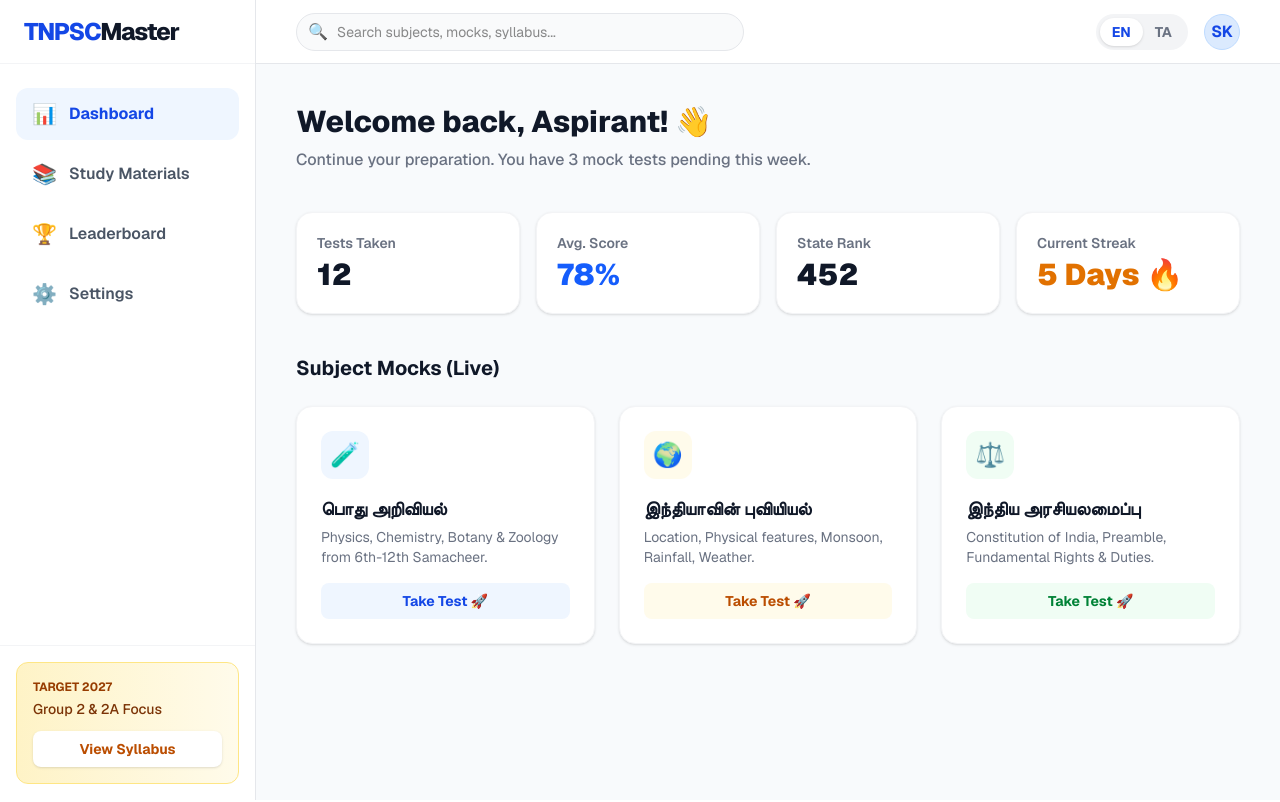
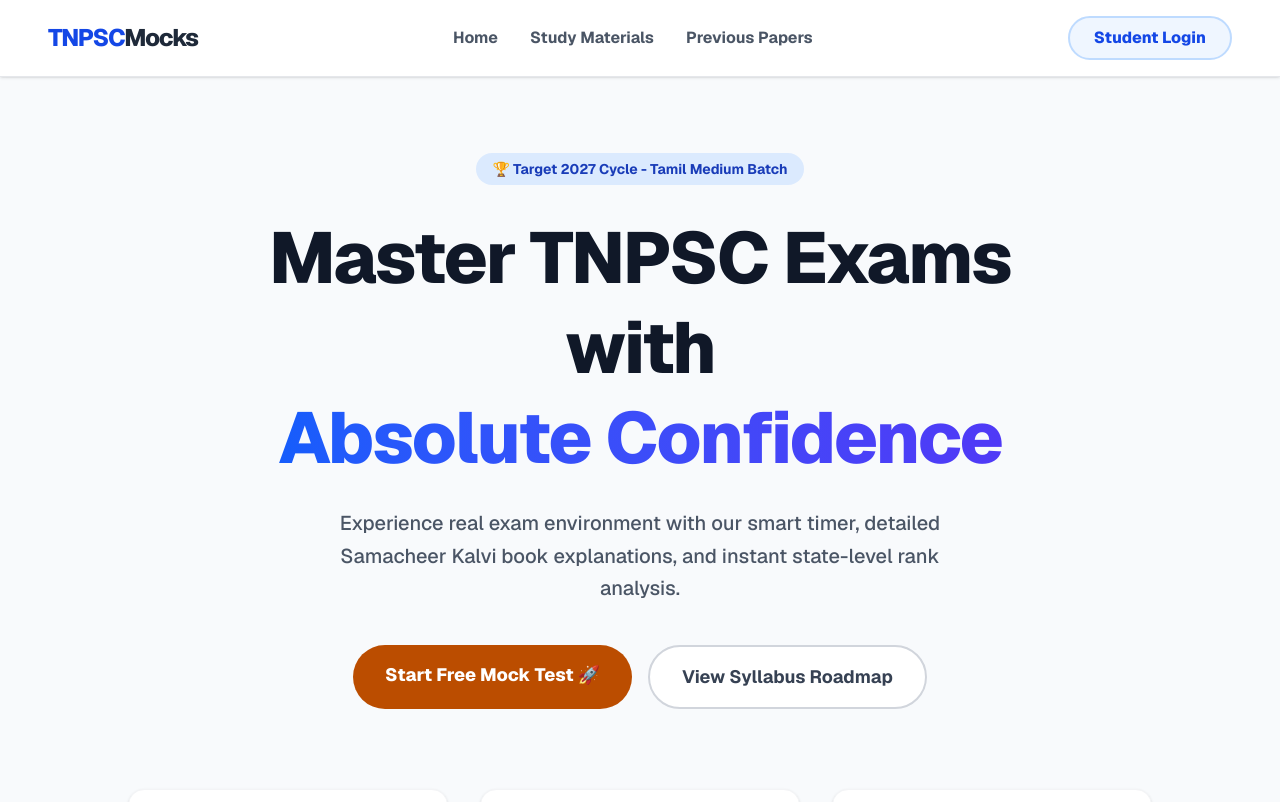
Before and after one commit to ragavan-ias/tnpsc-mock-test, a Next.js app: page / in a window 1280 px wide. Shown: the top 802 px of the page. Built offline with nearby package versions, Linux system fonts and the light colour scheme.

Commit message:
discard changes

```diff
--- a/app/page.tsx
+++ b/app/page.tsx
@@ -1,138 +1,86 @@
 import Link from 'next/link';
 
-export default function PremiumDashboard() {
+export default function LandingPage() {
   return (
-    <div className="flex h-screen bg-slate-50 font-sans">
+    <div className="min-h-screen bg-slate-50 flex flex-col font-sans">
 
-      {/* Sidebar - Desktop */}
-      <aside className="w-64 bg-white border-r border-gray-200 flex-col hidden md:flex">
-        <div className="h-16 flex items-center px-6 border-b border-gray-100">
-          <h1 className="text-2xl font-extrabold text-blue-700 tracking-tighter">TNPSC<span className="text-gray-900">Master</span></h1>
-        </div>
-        <nav className="flex-1 px-4 py-6 space-y-2">
-          <a href="#" className="flex items-center gap-3 px-4 py-3 bg-blue-50 text-blue-700 rounded-xl font-bold">
-            <span className="text-xl">📊</span> Dashboard
-          </a>
-          <a href="#" className="flex items-center gap-3 px-4 py-3 text-gray-600 hover:bg-gray-50 rounded-xl font-semibold transition-all">
-            <span className="text-xl">📚</span> Study Materials
-          </a>
-          <a href="#" className="flex items-center gap-3 px-4 py-3 text-gray-600 hover:bg-gray-50 rounded-xl font-semibold transition-all">
-            <span className="text-xl">🏆</span> Leaderboard
-          </a>
-          <a href="#" className="flex items-center gap-3 px-4 py-3 text-gray-600 hover:bg-gray-50 rounded-xl font-semibold transition-all">
-            <span className="text-xl">⚙️</span> Settings
-          </a>
-        </nav>
-        <div className="p-4 border-t border-gray-100">
-          <div className="bg-gradient-to-r from-amber-100 to-amber-50 p-4 rounded-xl border border-amber-200">
-            <p className="text-xs font-bold text-amber-800 uppercase mb-1">Target 2027</p>
-            <p className="text-sm text-amber-900 font-medium mb-3">Group 2 & 2A Focus</p>
-            <button className="w-full bg-white text-amber-700 text-sm font-bold py-2 rounded-lg shadow-sm">View Syllabus</button>
-          </div>
-        </div>
-      </aside>
-
-      {/* Main Content Area */}
-      <div className="flex-1 flex flex-col overflow-hidden">
-
-        {/* Top Navbar */}
-        <header className="h-16 bg-white border-b border-gray-200 flex items-center justify-between px-6 md:px-10 z-10">
-          <div className="flex items-center w-full max-w-md">
-            <div className="relative w-full">
-              <span className="absolute inset-y-0 left-0 flex items-center pl-3 text-gray-400">🔍</span>
-              <input
-                type="text"
-                placeholder="Search subjects, mocks, syllabus..."
-                className="w-full pl-10 pr-4 py-2 border border-gray-200 rounded-full text-sm focus:outline-none focus:border-blue-500 focus:ring-1 focus:ring-blue-500 bg-gray-50"
-              />
-            </div>
-          </div>
-          <div className="flex items-center gap-4">
-            <div className="hidden sm:flex bg-gray-100 p-1 rounded-full">
-              <button className="px-3 py-1 bg-white shadow-sm rounded-full text-sm font-bold text-blue-700">EN</button>
-              <button className="px-3 py-1 text-gray-500 text-sm font-bold">TA</button>
-            </div>
-            <div className="h-9 w-9 rounded-full bg-blue-100 flex items-center justify-center border border-blue-200 cursor-pointer">
-              <span className="text-blue-700 font-bold">SK</span>
-            </div>
-          </div>
-        </header>
-
-        {/* Dashboard Content */}
-        <main className="flex-1 overflow-y-auto p-6 md:p-10 bg-slate-50">
-          <div className="max-w-5xl mx-auto">
-
-            {/* Welcome Banner */}
-            <div className="mb-10">
-              <h2 className="text-3xl font-extrabold text-gray-900 mb-2">Welcome back, Aspirant! 👋</h2>
-              <p className="text-gray-500 font-medium">Continue your preparation. You have 3 mock tests pending this week.</p>
+      {/* Navigation Bar */}
+      <nav className="bg-white shadow-sm border-b border-gray-200 py-4 px-6 md:px-12 flex justify-between items-center sticky top-0 z-10">
+        <div className="text-2xl font-extrabold text-blue-700 tracking-tighter">
+          TNPSC<span className="text-gray-800">Mocks</span>
         </div>
 
-            {/* Stats Row */}
-            <div className="grid grid-cols-2 md:grid-cols-4 gap-4 mb-10">
-              <div className="bg-white p-5 rounded-2xl border border-gray-100 shadow-sm">
-                <p className="text-gray-500 text-sm font-semibold mb-1">Tests Taken</p>
-                <p className="text-3xl font-black text-gray-900">12</p>
-              </div>
-              <div className="bg-white p-5 rounded-2xl border border-gray-100 shadow-sm">
-                <p className="text-gray-500 text-sm font-semibold mb-1">Avg. Score</p>
-                <p className="text-3xl font-black text-blue-600">78%</p>
-              </div>
-              <div className="bg-white p-5 rounded-2xl border border-gray-100 shadow-sm">
-                <p className="text-gray-500 text-sm font-semibold mb-1">State Rank</p>
-                <p className="text-3xl font-black text-gray-900">452</p>
-              </div>
-              <div className="bg-white p-5 rounded-2xl border border-gray-100 shadow-sm">
-                <p className="text-gray-500 text-sm font-semibold mb-1">Current Streak</p>
-                <p className="text-3xl font-black text-amber-600">5 Days 🔥</p>
-              </div>
+        <div className="hidden md:flex space-x-8">
+          <a href="#" className="text-gray-600 hover:text-blue-600 font-bold transition-colors">Home</a>
+          <a href="#" className="text-gray-600 hover:text-blue-600 font-bold transition-colors">Study Materials</a>
+          <a href="#" className="text-gray-600 hover:text-blue-600 font-bold transition-colors">Previous Papers</a>
         </div>
 
-            <h3 className="text-xl font-bold text-gray-900 mb-6">Subject Mocks (Live)</h3>
+        <Link href="/test">
+          <button className="bg-blue-50 text-blue-700 border-2 border-blue-200 px-6 py-2 rounded-full font-extrabold hover:bg-blue-100 transition-all hidden md:block">
+            Student Login
+          </button>
+        </Link>
+      </nav>
 
-            {/* Subject Cards Grid (Linked to /test) */}
-            <div className="grid grid-cols-1 md:grid-cols-2 lg:grid-cols-3 gap-6">
+      {/* Hero Section */}
+      <main className="flex-grow flex flex-col items-center justify-center text-center px-6 py-20">
+        <div className="inline-block bg-blue-100 text-blue-800 px-4 py-1.5 rounded-full text-sm font-bold mb-6 animate-bounce">
+          🏆 Target 2027 Cycle - Tamil Medium Batch
+        </div>
 
-              {/* General Science Card */}
-              <Link href="/test" className="block group">
-                <div className="bg-white p-6 rounded-2xl shadow-sm border border-gray-100 transition-all duration-300 group-hover:shadow-md group-hover:border-blue-300 group-hover:-translate-y-1 h-full flex flex-col justify-between">
-                  <div>
-                    <div className="h-12 w-12 bg-blue-50 text-blue-600 rounded-xl flex items-center justify-center text-2xl mb-4 group-hover:scale-110 transition-transform">🧪</div>
-                    <h4 className="font-bold text-lg text-gray-900 mb-1">பொது அறிவியல்</h4>
-                    <p className="text-gray-500 text-sm mb-4">Physics, Chemistry, Botany & Zoology from 6th-12th Samacheer.</p>
+        <h1 className="text-5xl md:text-7xl font-extrabold text-gray-900 tracking-tight mb-6 leading-tight max-w-4xl">
+          Master TNPSC Exams with <br className="hidden md:block" />
+          <span className="text-blue-600 text-transparent bg-clip-text bg-gradient-to-r from-blue-600 to-indigo-600">
+            Absolute Confidence
+          </span>
+        </h1>
+
+        <p className="text-lg md:text-xl text-gray-600 mb-10 max-w-2xl font-medium leading-relaxed">
+          Experience real exam environment with our smart timer, detailed Samacheer Kalvi book explanations, and instant state-level rank analysis.
+        </p>
+
+        <div className="flex flex-col sm:flex-row gap-4">
+          <Link
+            href="/test"
+            className="bg-amber-700 text-white text-lg px-8 py-4 rounded-full font-extrabold hover:bg-amber-800 hover:shadow-[0_10px_20px_rgba(180,83,9,0.3)] hover:-translate-y-2 transition-all duration-300 w-full sm:w-auto inline-block"
+          >
+            Start Free Mock Test 🚀
+          </Link>
+          <button className="bg-white text-gray-700 border-2 border-gray-300 text-lg px-8 py-4 rounded-full font-bold hover:bg-gray-50 transition-all w-full sm:w-auto">
+            View Syllabus Roadmap
+          </button>
         </div>
-                  <div className="w-full bg-blue-50 text-blue-700 text-center py-2 rounded-lg font-bold text-sm">Take Test 🚀</div>
+
+        {/* Features Preview - 3D Hover Cards Wrapped with Links */}
+        <div className="mt-20 grid grid-cols-1 md:grid-cols-3 gap-8 max-w-5xl w-full text-left">
+
+          <Link href="/test" className="block">
+            <div className="h-full bg-white p-6 rounded-2xl shadow-sm border border-gray-100 transform transition-all duration-500 hover:scale-105 hover:-translate-y-3 hover:shadow-[0_20px_40px_rgba(184,50,39,0.2)] hover:border-amber-700/30 cursor-pointer">
+              <div className="text-3xl mb-3">📱</div>
+              <h3 className="font-bold text-gray-900 text-lg mb-2">Mobile Optimized</h3>
+              <p className="text-gray-500">Study anywhere, anytime. Our UI is designed to feel like a native app on your phone.</p>
             </div>
           </Link>
 
-              {/* Geography Card */}
-              <Link href="/test" className="block group">
-                <div className="bg-white p-6 rounded-2xl shadow-sm border border-gray-100 transition-all duration-300 group-hover:shadow-md group-hover:border-amber-300 group-hover:-translate-y-1 h-full flex flex-col justify-between">
-                  <div>
-                    <div className="h-12 w-12 bg-amber-50 text-amber-600 rounded-xl flex items-center justify-center text-2xl mb-4 group-hover:scale-110 transition-transform">🌍</div>
-                    <h4 className="font-bold text-lg text-gray-900 mb-1">இந்தியாவின் புவியியல்</h4>
-                    <p className="text-gray-500 text-sm mb-4">Location, Physical features, Monsoon, Rainfall, Weather.</p>
-                  </div>
-                  <div className="w-full bg-amber-50 text-amber-700 text-center py-2 rounded-lg font-bold text-sm">Take Test 🚀</div>
+          <Link href="/test" className="block">
+            <div className="h-full bg-white p-6 rounded-2xl shadow-sm border border-gray-100 transform transition-all duration-500 hover:scale-105 hover:-translate-y-3 hover:shadow-[0_20px_40px_rgba(184,50,39,0.2)] hover:border-amber-700/30 cursor-pointer">
+              <div className="text-3xl mb-3">⏱️</div>
+              <h3 className="font-bold text-gray-900 text-lg mb-2">Smart Timer</h3>
+              <p className="text-gray-500">Practice time management with our strict countdown engine mirroring the real exam.</p>
             </div>
           </Link>
 
-              {/* Indian Polity Card */}
-              <Link href="/test" className="block group">
-                <div className="bg-white p-6 rounded-2xl shadow-sm border border-gray-100 transition-all duration-300 group-hover:shadow-md group-hover:border-green-300 group-hover:-translate-y-1 h-full flex flex-col justify-between">
-                  <div>
-                    <div className="h-12 w-12 bg-green-50 text-green-600 rounded-xl flex items-center justify-center text-2xl mb-4 group-hover:scale-110 transition-transform">⚖️</div>
-                    <h4 className="font-bold text-lg text-gray-900 mb-1">இந்திய அரசியலமைப்பு</h4>
-                    <p className="text-gray-500 text-sm mb-4">Constitution of India, Preamble, Fundamental Rights & Duties.</p>
-                  </div>
-                  <div className="w-full bg-green-50 text-green-700 text-center py-2 rounded-lg font-bold text-sm">Take Test 🚀</div>
+          <Link href="/test" className="block">
+            <div className="h-full bg-white p-6 rounded-2xl shadow-sm border border-gray-100 transform transition-all duration-500 hover:scale-105 hover:-translate-y-3 hover:shadow-[0_20px_40px_rgba(184,50,39,0.2)] hover:border-amber-700/30 cursor-pointer">
+              <div className="text-3xl mb-3">📖</div>
+              <h3 className="font-bold text-gray-900 text-lg mb-2">Detailed Explanations</h3>
+              <p className="text-gray-500">Every answer comes with line-by-line references directly from the school textbooks.</p>
             </div>
           </Link>
-
-            </div>
           </div>
       </main>
-      </div>
+
     </div>
   );
 }
```
Lines whose indentation alone changed are shown as unchanged.
